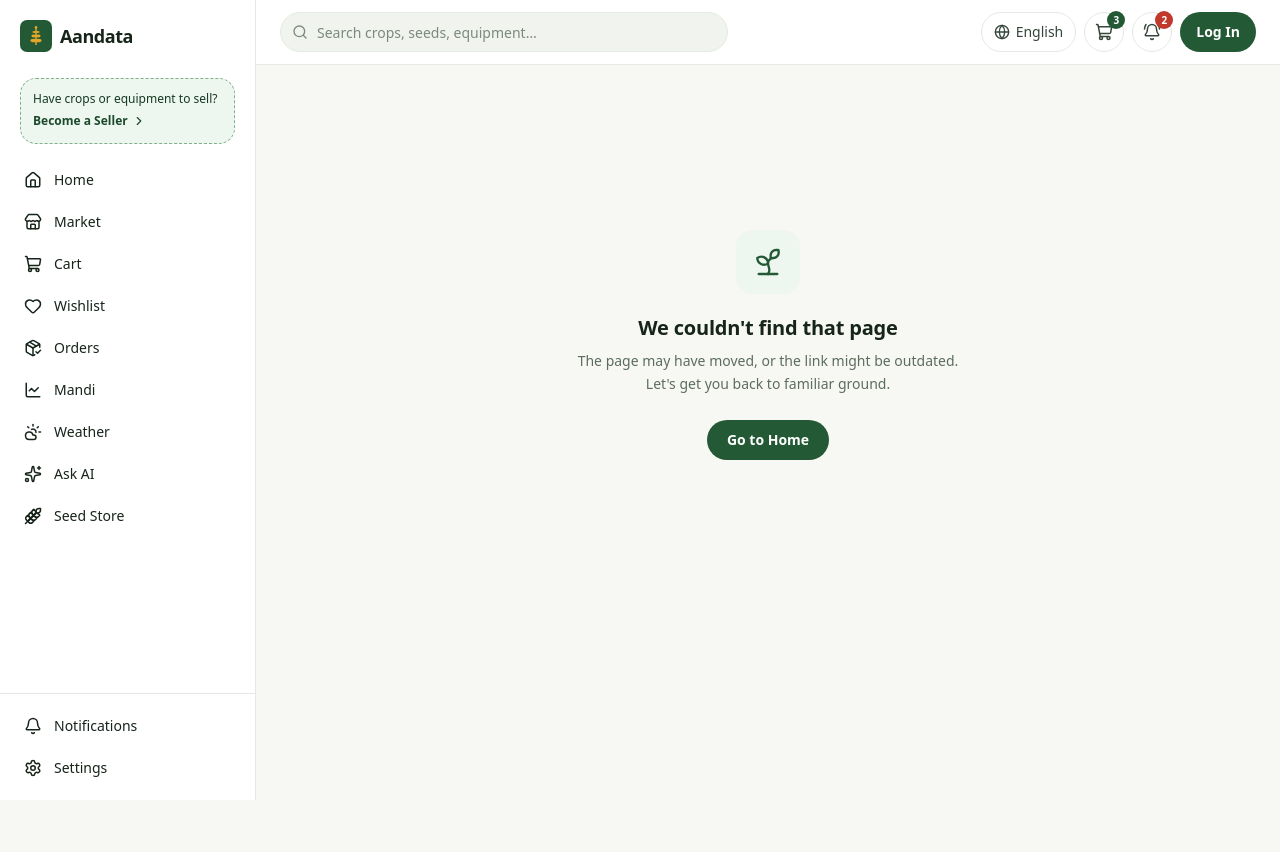
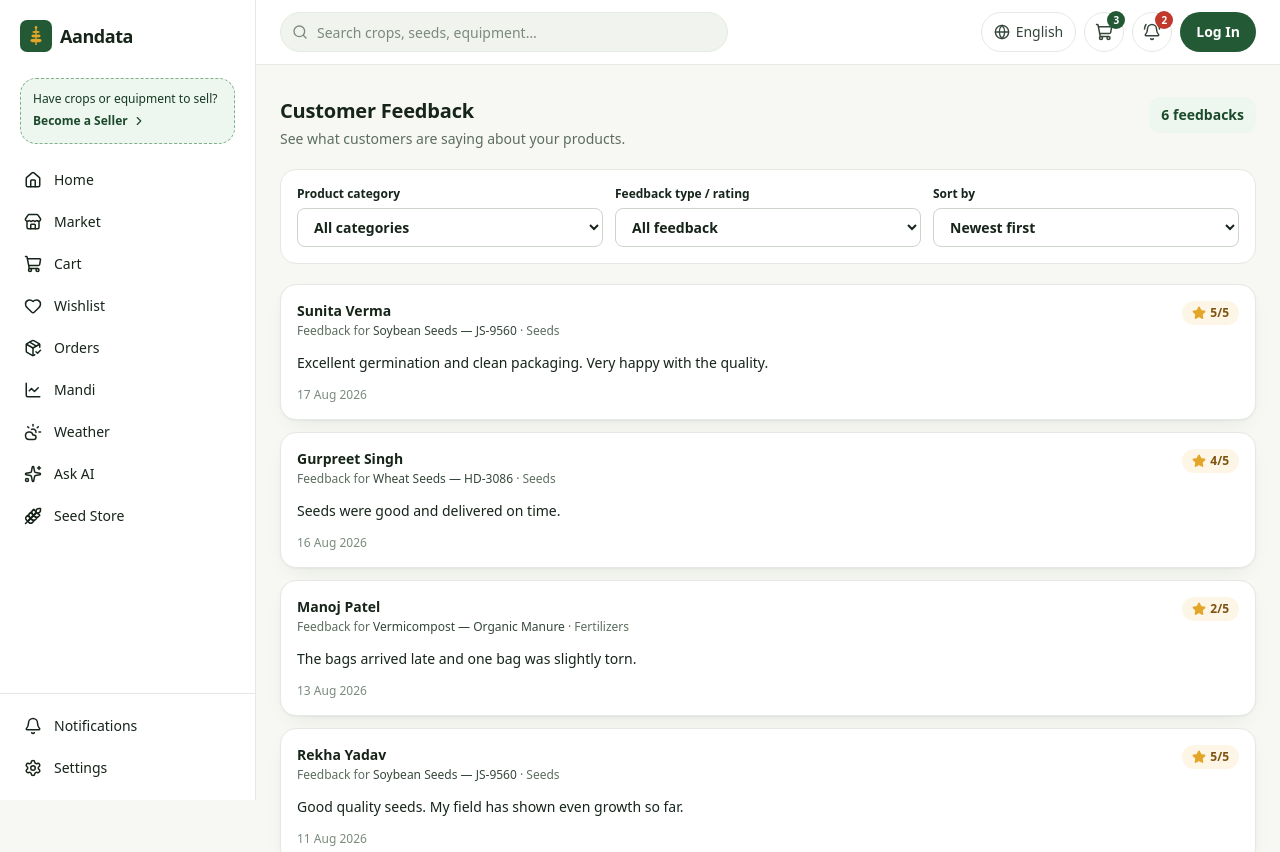
Before and after one commit to Rideema14/Anndata, a React (Vite) app in the folder frontend/: page /seller/feedback in a window 1280 px wide. Shown: the top 852 px of the page. Before the commit the page ends 800 px from the top, so only its background shows below. Built offline with nearby package versions, Linux system fonts and the light colour scheme.

Commit message:
added seller feedback view

```diff
--- a/frontend/src/components/layout/Sidebar.tsx
+++ b/frontend/src/components/layout/Sidebar.tsx
@@ -2,7 +2,7 @@ import { NavLink, Link } from 'react-router-dom'
 import { ChevronRight } from 'lucide-react'
 import { Logo } from '@/components/common/Logo'
 import { BuySellSwitch } from '@/components/layout/BuySellSwitch'
-import { buyNavItems, sellNavItems, utilityNavItems } from '@/routes/navConfig'
+import { buyNavItems, sellNavItems, sellerUtilityNavItems, utilityNavItems } from '@/routes/navConfig'
 import { useAppMode } from '@/context/AppModeContext'
 import { useAuth } from '@/context/AuthContext'
 import { useLanguage } from '@/context/LanguageContext'
@@ -63,6 +63,22 @@ export function Sidebar() {
 
       <div className="border-t border-ink-100 px-3 py-3">
         <ul className="space-y-0.5">
+          {isSeller && sellerUtilityNavItems.map(({ path, labelKey, icon: Icon }) => (
+            <li key={path}>
+              <NavLink
+                to={path}
+                className={({ isActive }) =>
+                  cn(
+                    'flex items-center gap-3 rounded-xl px-3 py-2.5 text-sm font-medium transition-colors',
+                    isActive ? 'bg-brand-50 text-brand-700' : 'text-ink-600 hover:bg-surface-sunk hover:text-ink-900',
+                  )
+                }
+              >
+                <Icon className="h-4.5 w-4.5" aria-hidden="true" />
+                {t(labelKey)}
+              </NavLink>
+            </li>
+          ))}
           {utilityNavItems.map(({ path, labelKey, icon: Icon }) => (
             <li key={path}>
               <NavLink
--- /dev/null
+++ b/frontend/src/data/mock/mockSellerFeedback.ts
@@ -0,0 +1,18 @@
+export interface SellerFeedback {
+  id: string
+  giverName: string
+  productName: string
+  category: string
+  rating: number
+  comment: string
+  date: string
+}
+
+export const mockSellerFeedback: SellerFeedback[] = [
+  { id: 'fb_1', giverName: 'Sunita Verma', productName: 'Soybean Seeds — JS-9560', category: 'Seeds', rating: 5, comment: 'Excellent germination and clean packaging. Very happy with the quality.', date: '2026-08-17T09:20:00.000Z' },
+  { id: 'fb_2', giverName: 'Gurpreet Singh', productName: 'Wheat Seeds — HD-3086', category: 'Seeds', rating: 4, comment: 'Seeds were good and delivered on time.', date: '2026-08-16T14:05:00.000Z' },
+  { id: 'fb_3', giverName: 'Manoj Patel', productName: 'Vermicompost — Organic Manure', category: 'Fertilizers', rating: 2, comment: 'The bags arrived late and one bag was slightly torn.', date: '2026-08-13T08:30:00.000Z' },
+  { id: 'fb_4', giverName: 'Rekha Yadav', productName: 'Soybean Seeds — JS-9560', category: 'Seeds', rating: 5, comment: 'Good quality seeds. My field has shown even growth so far.', date: '2026-08-11T11:45:00.000Z' },
+  { id: 'fb_5', giverName: 'Ajay Choudhary', productName: 'Power Tiller Rental Listing', category: 'Machinery', rating: 3, comment: 'The machine worked, but pickup took longer than expected.', date: '2026-08-08T16:10:00.000Z' },
+  { id: 'fb_6', giverName: 'Kavita Sharma', productName: 'Wheat Seeds — HD-3086', category: 'Seeds', rating: 1, comment: 'Poor communication about the delivery date.', date: '2026-08-04T10:00:00.000Z' },
+]
--- a/frontend/src/locales/en.json
+++ b/frontend/src/locales/en.json
@@ -22,6 +22,7 @@
     "addProduct": "Add Product",
     "sellerOrders": "Orders to Fulfill",
     "analytics": "Analytics",
+    "sellerFeedback": "Feedback",
     "admin": "Admin",
     "settings": "Settings",
     "logout": "Log Out"
--- a/frontend/src/locales/hi.json
+++ b/frontend/src/locales/hi.json
@@ -22,6 +22,7 @@
     "addProduct": "उत्पाद जोड़ें",
     "sellerOrders": "पूरे करने वाले ऑर्डर",
     "analytics": "एनालिटिक्स",
+    "sellerFeedback": "प्रतिक्रिया",
     "admin": "एडमिन",
     "settings": "सेटिंग्स",
     "logout": "लॉग आउट"
--- /dev/null
+++ b/frontend/src/pages/seller/SellerFeedbackPage.tsx
@@ -0,0 +1,77 @@
+import { useMemo, useState } from 'react'
+import { MessageSquareText, Star } from 'lucide-react'
+import { mockSellerFeedback } from '@/data/mock/mockSellerFeedback'
+
+type RatingFilter = 'all' | 'positive' | 'neutral' | 'negative' | '1' | '2' | '3' | '4' | '5'
+type SortOrder = 'newest' | 'highest' | 'lowest'
+
+const categoryOptions = ['All categories', ...new Set(mockSellerFeedback.map((feedback) => feedback.category))]
+
+function matchesRating(rating: number, filter: RatingFilter) {
+  if (filter === 'all') return true
+  if (filter === 'positive') return rating >= 4
+  if (filter === 'neutral') return rating === 3
+  if (filter === 'negative') return rating <= 2
+  return rating === Number(filter)
+}
+
+export default function SellerFeedbackPage() {
+  const [category, setCategory] = useState('All categories')
+  const [ratingFilter, setRatingFilter] = useState<RatingFilter>('all')
+  const [sortOrder, setSortOrder] = useState<SortOrder>('newest')
+
+  const feedback = useMemo(() => {
+    return mockSellerFeedback
+      .filter((item) => (category === 'All categories' || item.category === category) && matchesRating(item.rating, ratingFilter))
+      .sort((a, b) => {
+        if (sortOrder === 'highest') return b.rating - a.rating
+        if (sortOrder === 'lowest') return a.rating - b.rating
+        return new Date(b.date).getTime() - new Date(a.date).getTime()
+      })
+  }, [category, ratingFilter, sortOrder])
+
+  return (
+    <div className="mx-auto max-w-5xl px-4 py-5 md:px-6 md:py-8">
+      <div className="flex flex-wrap items-start justify-between gap-3">
+        <div>
+          <h1 className="text-xl">Customer Feedback</h1>
+          <p className="mt-1 text-sm text-ink-500">See what customers are saying about your products.</p>
+        </div>
+        <div className="rounded-xl bg-brand-50 px-3 py-2 text-sm font-semibold text-brand-700">{feedback.length} feedback{feedback.length === 1 ? '' : 's'}</div>
+      </div>
+
+      <section aria-label="Filter feedback" className="mt-5 grid gap-3 rounded-2xl border border-ink-100 bg-surface p-4 sm:grid-cols-3">
+        <label className="text-xs font-semibold text-ink-600">Product category
+          <select value={category} onChange={(event) => setCategory(event.target.value)} className="mt-1.5 w-full rounded-lg border border-ink-200 bg-surface px-3 py-2 text-sm text-ink-800">
+            {categoryOptions.map((option) => <option key={option}>{option}</option>)}
+          </select>
+        </label>
+        <label className="text-xs font-semibold text-ink-600">Feedback type / rating
+          <select value={ratingFilter} onChange={(event) => setRatingFilter(event.target.value as RatingFilter)} className="mt-1.5 w-full rounded-lg border border-ink-200 bg-surface px-3 py-2 text-sm text-ink-800">
+            <option value="all">All feedback</option><option value="positive">Good (4–5 stars)</option><option value="neutral">Average (3 stars)</option><option value="negative">Poor (1–2 stars)</option>
+            {[5, 4, 3, 2, 1].map((rating) => <option key={rating} value={rating}>{rating} star{rating === 1 ? '' : 's'}</option>)}
+          </select>
+        </label>
+        <label className="text-xs font-semibold text-ink-600">Sort by
+          <select value={sortOrder} onChange={(event) => setSortOrder(event.target.value as SortOrder)} className="mt-1.5 w-full rounded-lg border border-ink-200 bg-surface px-3 py-2 text-sm text-ink-800">
+            <option value="newest">Newest first</option><option value="highest">Highest rating</option><option value="lowest">Lowest rating</option>
+          </select>
+        </label>
+      </section>
+
+      <div className="mt-5 space-y-3">
+        {feedback.map((item) => (
+          <article key={item.id} className="rounded-2xl border border-ink-100 bg-surface p-4 shadow-card">
+            <div className="flex flex-wrap items-start justify-between gap-3">
+              <div><p className="text-sm font-semibold text-ink-900">{item.giverName}</p><p className="mt-0.5 text-xs text-ink-500">Feedback for <span className="font-medium text-ink-700">{item.productName}</span> · {item.category}</p></div>
+              <div className="flex items-center gap-1 rounded-full bg-gold-50 px-2.5 py-1 text-xs font-semibold text-gold-700" aria-label={`${item.rating} out of 5 stars`}><Star className="h-3.5 w-3.5 fill-gold-400 text-gold-400" aria-hidden="true" /> {item.rating}/5</div>
+            </div>
+            <p className="mt-3 text-sm leading-6 text-ink-600">{item.comment}</p>
+            <time dateTime={item.date} className="mt-3 block text-xs text-ink-400">{new Intl.DateTimeFormat('en-IN', { day: 'numeric', month: 'short', year: 'numeric' }).format(new Date(item.date))}</time>
+          </article>
+        ))}
+        {feedback.length === 0 && <div className="rounded-2xl border border-dashed border-ink-200 bg-surface p-10 text-center text-sm text-ink-500"><MessageSquareText className="mx-auto mb-3 h-7 w-7 text-ink-300" aria-hidden="true" />No feedback matches these filters.</div>}
+      </div>
+    </div>
+  )
+}
--- a/frontend/src/routes/AppRouter.tsx
+++ b/frontend/src/routes/AppRouter.tsx
@@ -124,6 +124,9 @@ const AddProductPage = lazy(() => import("@/pages/seller/AddProductPage"));
 const SellerOrdersPage = lazy(() => import("@/pages/seller/SellerOrdersPage"));
 const SellerAnalyticsPage = lazy(
   () => import("@/pages/seller/SellerAnalyticsPage"),
+);
+const SellerFeedbackPage = lazy(
+  () => import("@/pages/seller/SellerFeedbackPage"),
 );
 const AddLandListingPage = lazy(
   () => import("@/pages/seller/AddLandListingPage"),
@@ -402,6 +405,10 @@ const router = createBrowserRouter([
         element: <SellerAnalyticsPage />,
       },
       {
+        path: "/seller/feedback",
+        element: <SellerFeedbackPage />,
+      },
+      {
         path: "/seller/add-land",
         element: <AddLandListingPage />,
       },
--- a/frontend/src/routes/navConfig.ts
+++ b/frontend/src/routes/navConfig.ts
@@ -2,6 +2,7 @@ import type { LucideIcon } from 'lucide-react'
 import {
   BarChart3,
   Bell,
+  MessageSquareText,
   CloudSun,
   Heart,
   Home,
@@ -56,6 +57,11 @@ export const sellNavItems: NavItem[] = [
   { path: '/seller/analytics', labelKey: 'nav.analytics', icon: BarChart3 },
 ]
 
+/** Seller-only utility link, kept above notifications in the sidebar. */
+export const sellerUtilityNavItems: NavItem[] = [
+  { path: '/seller/feedback', labelKey: 'nav.sellerFeedback', icon: MessageSquareText },
+]
+
 /** Always visible at the foot of the sidebar, regardless of mode. */
 export const utilityNavItems: NavItem[] = [
   { path: '/notifications', labelKey: 'nav.notifications', icon: Bell },
```
Also changed, not shown: 1 other file (tests, documents, lock files or other folders).
